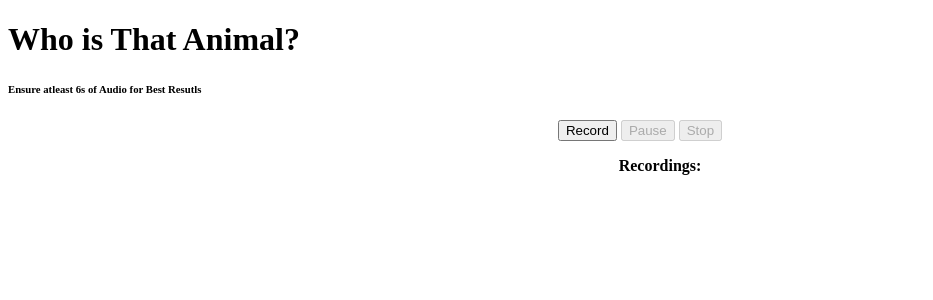
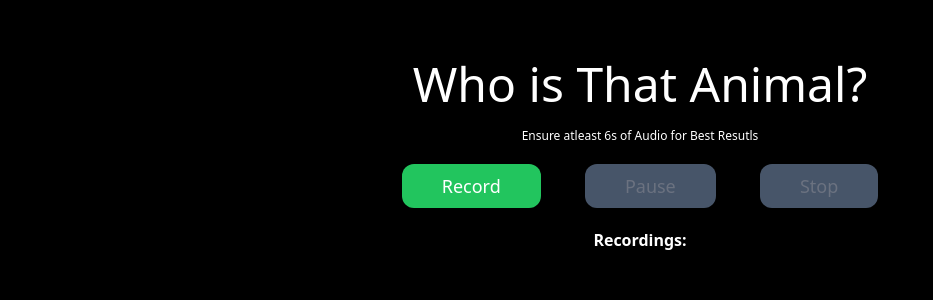
Before and after one commit to Namratha2301/dogcat, a Flask app: page / in a window 1280 px wide. Shown: the top 300 px of the page, without its empty margins (0-933 px from the left). Run offline with Flask 2, Linux system fonts and the light colour scheme.

Commit message:
Fixed Tailwind Issue

```diff
--- a/app/static/css/main.css
+++ b/app/static/css/main.css
@@ -0,0 +1,3 @@
+@tailwind base;
+@tailwind components;
+@tailwind utilities;
--- a/app/static/css/output.css
+++ b/app/static/css/output.css
@@ -0,0 +1,597 @@
+/*
+! tailwindcss v3.1.8 | MIT License | https://tailwindcss.com
+*/
+
+/*
+1. Prevent padding and border from affecting element width. (https://github.com/mozdevs/cssremedy/issues/4)
+2. Allow adding a border to an element by just adding a border-width. (https://github.com/tailwindcss/tailwindcss/pull/116)
+*/
+
+*,
+::before,
+::after {
+  box-sizing: border-box;
+  /* 1 */
+  border-width: 0;
+  /* 2 */
+  border-style: solid;
+  /* 2 */
+  border-color: #e5e7eb;
+  /* 2 */
+}
+
+::before,
+::after {
+  --tw-content: '';
+}
+
+/*
+1. Use a consistent sensible line-height in all browsers.
+2. Prevent adjustments of font size after orientation changes in iOS.
+3. Use a more readable tab size.
+4. Use the user's configured `sans` font-family by default.
+*/
+
+html {
+  line-height: 1.5;
+  /* 1 */
+  -webkit-text-size-adjust: 100%;
+  /* 2 */
+  -moz-tab-size: 4;
+  /* 3 */
+  -o-tab-size: 4;
+     tab-size: 4;
+  /* 3 */
+  font-family: ui-sans-serif, system-ui, -apple-system, BlinkMacSystemFont, "Segoe UI", Roboto, "Helvetica Neue", Arial, "Noto Sans", sans-serif, "Apple Color Emoji", "Segoe UI Emoji", "Segoe UI Symbol", "Noto Color Emoji";
+  /* 4 */
+}
+
+/*
+1. Remove the margin in all browsers.
+2. Inherit line-height from `html` so users can set them as a class directly on the `html` element.
+*/
+
+body {
+  margin: 0;
+  /* 1 */
+  line-height: inherit;
+  /* 2 */
+}
+
+/*
+1. Add the correct height in Firefox.
+2. Correct the inheritance of border color in Firefox. (https://bugzilla.mozilla.org/show_bug.cgi?id=190655)
+3. Ensure horizontal rules are visible by default.
+*/
+
+hr {
+  height: 0;
+  /* 1 */
+  color: inherit;
+  /* 2 */
+  border-top-width: 1px;
+  /* 3 */
+}
+
+/*
+Add the correct text decoration in Chrome, Edge, and Safari.
+*/
+
+abbr:where([title]) {
+  -webkit-text-decoration: underline dotted;
+          text-decoration: underline dotted;
+}
+
+/*
+Remove the default font size and weight for headings.
+*/
+
+h1,
+h2,
+h3,
+h4,
+h5,
+h6 {
+  font-size: inherit;
+  font-weight: inherit;
+}
+
+/*
+Reset links to optimize for opt-in styling instead of opt-out.
+*/
+
+a {
+  color: inherit;
+  text-decoration: inherit;
+}
+
+/*
+Add the correct font weight in Edge and Safari.
+*/
+
+b,
+strong {
+  font-weight: bolder;
+}
+
+/*
+1. Use the user's configured `mono` font family by default.
+2. Correct the odd `em` font sizing in all browsers.
+*/
+
+code,
+kbd,
+samp,
+pre {
+  font-family: ui-monospace, SFMono-Regular, Menlo, Monaco, Consolas, "Liberation Mono", "Courier New", monospace;
+  /* 1 */
+  font-size: 1em;
+  /* 2 */
+}
+
+/*
+Add the correct font size in all browsers.
+*/
+
+small {
+  font-size: 80%;
+}
+
+/*
+Prevent `sub` and `sup` elements from affecting the line height in all browsers.
+*/
+
+sub,
+sup {
+  font-size: 75%;
+  line-height: 0;
+  position: relative;
+  vertical-align: baseline;
+}
+
+sub {
+  bottom: -0.25em;
+}
+
+sup {
+  top: -0.5em;
+}
+
+/*
+1. Remove text indentation from table contents in Chrome and Safari. (https://bugs.chromium.org/p/chromium/issues/detail?id=999088, https://bugs.webkit.org/show_bug.cgi?id=201297)
+2. Correct table border color inheritance in all Chrome and Safari. (https://bugs.chromium.org/p/chromium/issues/detail?id=935729, https://bugs.webkit.org/show_bug.cgi?id=195016)
+3. Remove gaps between table borders by default.
+*/
+
+table {
+  text-indent: 0;
+  /* 1 */
+  border-color: inherit;
+  /* 2 */
+  border-collapse: collapse;
+  /* 3 */
+}
+
+/*
+1. Change the font styles in all browsers.
+2. Remove the margin in Firefox and Safari.
+3. Remove default padding in all browsers.
+*/
+
+button,
+input,
+optgroup,
+select,
+textarea {
+  font-family: inherit;
+  /* 1 */
+  font-size: 100%;
+  /* 1 */
+  font-weight: inherit;
+  /* 1 */
+  line-height: inherit;
+  /* 1 */
+  color: inherit;
+  /* 1 */
+  margin: 0;
+  /* 2 */
+  padding: 0;
+  /* 3 */
+}
+
+/*
+Remove the inheritance of text transform in Edge and Firefox.
+*/
+
+button,
+select {
+  text-transform: none;
+}
+
+/*
+1. Correct the inability to style clickable types in iOS and Safari.
+2. Remove default button styles.
+*/
+
+button,
+[type='button'],
+[type='reset'],
+[type='submit'] {
+  -webkit-appearance: button;
+  /* 1 */
+  background-color: transparent;
+  /* 2 */
+  background-image: none;
+  /* 2 */
+}
+
+/*
+Use the modern Firefox focus style for all focusable elements.
+*/
+
+:-moz-focusring {
+  outline: auto;
+}
+
+/*
+Remove the additional `:invalid` styles in Firefox. (https://github.com/mozilla/gecko-dev/blob/2f9eacd9d3d995c937b4251a5557d95d494c9be1/layout/style/res/forms.css#L728-L737)
+*/
+
+:-moz-ui-invalid {
+  box-shadow: none;
+}
+
+/*
+Add the correct vertical alignment in Chrome and Firefox.
+*/
+
+progress {
+  vertical-align: baseline;
+}
+
+/*
+Correct the cursor style of increment and decrement buttons in Safari.
+*/
+
+::-webkit-inner-spin-button,
+::-webkit-outer-spin-button {
+  height: auto;
+}
+
+/*
+1. Correct the odd appearance in Chrome and Safari.
+2. Correct the outline style in Safari.
+*/
+
+[type='search'] {
+  -webkit-appearance: textfield;
+  /* 1 */
+  outline-offset: -2px;
+  /* 2 */
+}
+
+/*
+Remove the inner padding in Chrome and Safari on macOS.
+*/
+
+::-webkit-search-decoration {
+  -webkit-appearance: none;
+}
+
+/*
+1. Correct the inability to style clickable types in iOS and Safari.
+2. Change font properties to `inherit` in Safari.
+*/
+
+::-webkit-file-upload-button {
+  -webkit-appearance: button;
+  /* 1 */
+  font: inherit;
+  /* 2 */
+}
+
+/*
+Add the correct display in Chrome and Safari.
+*/
+
+summary {
+  display: list-item;
+}
+
+/*
+Removes the default spacing and border for appropriate elements.
+*/
+
+blockquote,
+dl,
+dd,
+h1,
+h2,
+h3,
+h4,
+h5,
+h6,
+hr,
+figure,
+p,
+pre {
+  margin: 0;
+}
+
+fieldset {
+  margin: 0;
+  padding: 0;
+}
+
+legend {
+  padding: 0;
+}
+
+ol,
+ul,
+menu {
+  list-style: none;
+  margin: 0;
+  padding: 0;
+}
+
+/*
+Prevent resizing textareas horizontally by default.
+*/
+
+textarea {
+  resize: vertical;
+}
+
+/*
+1. Reset the default placeholder opacity in Firefox. (https://github.com/tailwindlabs/tailwindcss/issues/3300)
+2. Set the default placeholder color to the user's configured gray 400 color.
+*/
+
+input::-moz-placeholder, textarea::-moz-placeholder {
+  opacity: 1;
+  /* 1 */
+  color: #9ca3af;
+  /* 2 */
+}
+
+input::placeholder,
+textarea::placeholder {
+  opacity: 1;
+  /* 1 */
+  color: #9ca3af;
+  /* 2 */
+}
+
+/*
+Set the default cursor for buttons.
+*/
+
+button,
+[role="button"] {
+  cursor: pointer;
+}
+
+/*
+Make sure disabled buttons don't get the pointer cursor.
+*/
+
+:disabled {
+  cursor: default;
+}
+
+/*
+1. Make replaced elements `display: block` by default. (https://github.com/mozdevs/cssremedy/issues/14)
+2. Add `vertical-align: middle` to align replaced elements more sensibly by default. (https://github.com/jensimmons/cssremedy/issues/14#issuecomment-634934210)
+   This can trigger a poorly considered lint error in some tools but is included by design.
+*/
+
+img,
+svg,
+video,
+canvas,
+audio,
+iframe,
+embed,
+object {
+  display: block;
+  /* 1 */
+  vertical-align: middle;
+  /* 2 */
+}
+
+/*
+Constrain images and videos to the parent width and preserve their intrinsic aspect ratio. (https://github.com/mozdevs/cssremedy/issues/14)
+*/
+
+img,
+video {
+  max-width: 100%;
+  height: auto;
+}
+
+*, ::before, ::after {
+  --tw-border-spacing-x: 0;
+  --tw-border-spacing-y: 0;
+  --tw-translate-x: 0;
+  --tw-translate-y: 0;
+  --tw-rotate: 0;
+  --tw-skew-x: 0;
+  --tw-skew-y: 0;
+  --tw-scale-x: 1;
+  --tw-scale-y: 1;
+  --tw-pan-x:  ;
+  --tw-pan-y:  ;
+  --tw-pinch-zoom:  ;
+  --tw-scroll-snap-strictness: proximity;
+  --tw-ordinal:  ;
+  --tw-slashed-zero:  ;
+  --tw-numeric-figure:  ;
+  --tw-numeric-spacing:  ;
+  --tw-numeric-fraction:  ;
+  --tw-ring-inset:  ;
+  --tw-ring-offset-width: 0px;
+  --tw-ring-offset-color: #fff;
+  --tw-ring-color: rgb(59 130 246 / 0.5);
+  --tw-ring-offset-shadow: 0 0 #0000;
+  --tw-ring-shadow: 0 0 #0000;
+  --tw-shadow: 0 0 #0000;
+  --tw-shadow-colored: 0 0 #0000;
+  --tw-blur:  ;
+  --tw-brightness:  ;
+  --tw-contrast:  ;
+  --tw-grayscale:  ;
+  --tw-hue-rotate:  ;
+  --tw-invert:  ;
+  --tw-saturate:  ;
+  --tw-sepia:  ;
+  --tw-drop-shadow:  ;
+  --tw-backdrop-blur:  ;
+  --tw-backdrop-brightness:  ;
+  --tw-backdrop-contrast:  ;
+  --tw-backdrop-grayscale:  ;
+  --tw-backdrop-hue-rotate:  ;
+  --tw-backdrop-invert:  ;
+  --tw-backdrop-opacity:  ;
+  --tw-backdrop-saturate:  ;
+  --tw-backdrop-sepia:  ;
+}
+
+::backdrop {
+  --tw-border-spacing-x: 0;
+  --tw-border-spacing-y: 0;
+  --tw-translate-x: 0;
+  --tw-translate-y: 0;
+  --tw-rotate: 0;
+  --tw-skew-x: 0;
+  --tw-skew-y: 0;
+  --tw-scale-x: 1;
+  --tw-scale-y: 1;
+  --tw-pan-x:  ;
+  --tw-pan-y:  ;
+  --tw-pinch-zoom:  ;
+  --tw-scroll-snap-strictness: proximity;
+  --tw-ordinal:  ;
+  --tw-slashed-zero:  ;
+  --tw-numeric-figure:  ;
+  --tw-numeric-spacing:  ;
+  --tw-numeric-fraction:  ;
+  --tw-ring-inset:  ;
+  --tw-ring-offset-width: 0px;
+  --tw-ring-offset-color: #fff;
+  --tw-ring-color: rgb(59 130 246 / 0.5);
+  --tw-ring-offset-shadow: 0 0 #0000;
+  --tw-ring-shadow: 0 0 #0000;
+  --tw-shadow: 0 0 #0000;
+  --tw-shadow-colored: 0 0 #0000;
+  --tw-blur:  ;
+  --tw-brightness:  ;
+  --tw-contrast:  ;
+  --tw-grayscale:  ;
+  --tw-hue-rotate:  ;
+  --tw-invert:  ;
+  --tw-saturate:  ;
+  --tw-sepia:  ;
+  --tw-drop-shadow:  ;
+  --tw-backdrop-blur:  ;
+  --tw-backdrop-brightness:  ;
+  --tw-backdrop-contrast:  ;
+  --tw-backdrop-grayscale:  ;
+  --tw-backdrop-hue-rotate:  ;
+  --tw-backdrop-invert:  ;
+  --tw-backdrop-opacity:  ;
+  --tw-backdrop-saturate:  ;
+  --tw-backdrop-sepia:  ;
+}
+
+.static {
+  position: static;
+}
+
+.m-5 {
+  margin: 1.25rem;
+}
+
+.mt-10 {
+  margin-top: 2.5rem;
+}
+
+.block {
+  display: block;
+}
+
+.flex-row {
+  flex-direction: row;
+}
+
+.rounded-xl {
+  border-radius: 0.75rem;
+}
+
+.bg-black {
+  --tw-bg-opacity: 1;
+  background-color: rgb(0 0 0 / var(--tw-bg-opacity));
+}
+
+.bg-green-500 {
+  --tw-bg-opacity: 1;
+  background-color: rgb(34 197 94 / var(--tw-bg-opacity));
+}
+
+.p-5 {
+  padding: 1.25rem;
+}
+
+.px-10 {
+  padding-left: 2.5rem;
+  padding-right: 2.5rem;
+}
+
+.py-2 {
+  padding-top: 0.5rem;
+  padding-bottom: 0.5rem;
+}
+
+.text-center {
+  text-align: center;
+}
+
+.text-5xl {
+  font-size: 3rem;
+  line-height: 1;
+}
+
+.text-xs {
+  font-size: 0.75rem;
+  line-height: 1rem;
+}
+
+.text-lg {
+  font-size: 1.125rem;
+  line-height: 1.75rem;
+}
+
+.text-3xl {
+  font-size: 1.875rem;
+  line-height: 2.25rem;
+}
+
+.text-white {
+  --tw-text-opacity: 1;
+  color: rgb(255 255 255 / var(--tw-text-opacity));
+}
+
+.hover\:bg-red-700:hover {
+  --tw-bg-opacity: 1;
+  background-color: rgb(185 28 28 / var(--tw-bg-opacity));
+}
+
+.disabled\:bg-slate-600:disabled {
+  --tw-bg-opacity: 1;
+  background-color: rgb(71 85 105 / var(--tw-bg-opacity));
+}
+
+.disabled\:text-gray-500:disabled {
+  --tw-text-opacity: 1;
+  color: rgb(107 114 128 / var(--tw-text-opacity));
+}
--- a/app/templates/home.html
+++ b/app/templates/home.html
@@ -4,7 +4,7 @@
     <meta charset="UTF-8">
     <title>Who's That Animal?</title>
     <meta name="viewport" content="width=device-width, initial-scale=1.0">
-    <link rel="stylesheet" href="{{url_for('static',filename='css/home.css')}}">
+    <link rel="stylesheet" href="{{url_for('static',filename='css/output.css')}}">
   </head>
   <body class="bg-black text-white" >
     <div class=" text-center text-5xl text-bold mt-10 p-5 " >
--- a/package.json
+++ b/package.json
@@ -8,6 +8,6 @@
     "tailwindcss": "^3.1.8"
   },
   "scripts": {
-    "dev": "npx tailwindcss -i ./app/static/css/main.css -o ./app/static/css/home.css --watch"
+    "dev": "npx tailwindcss -i ./app/static/css/main.css -o ./app/static/css/output.css --watch"
   }
 }
```
Also changed, not shown: app/static/css/home.css (deleted).
